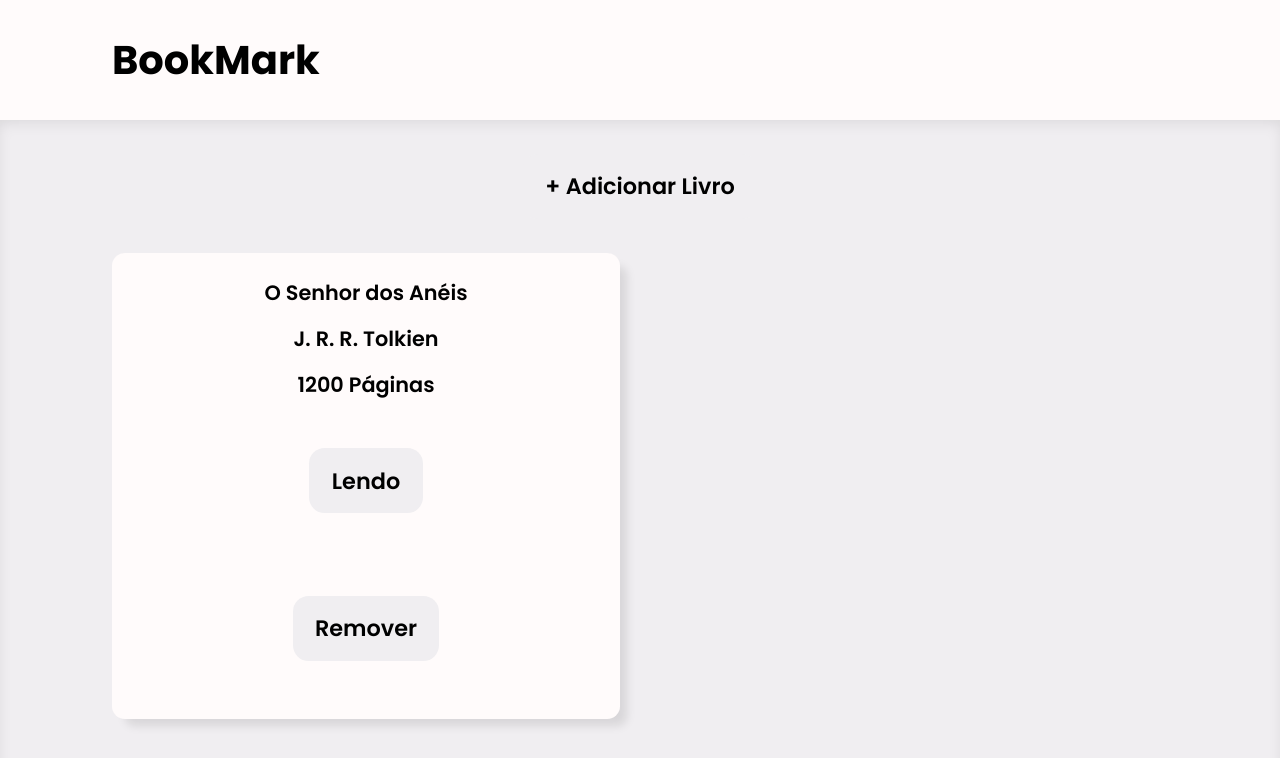
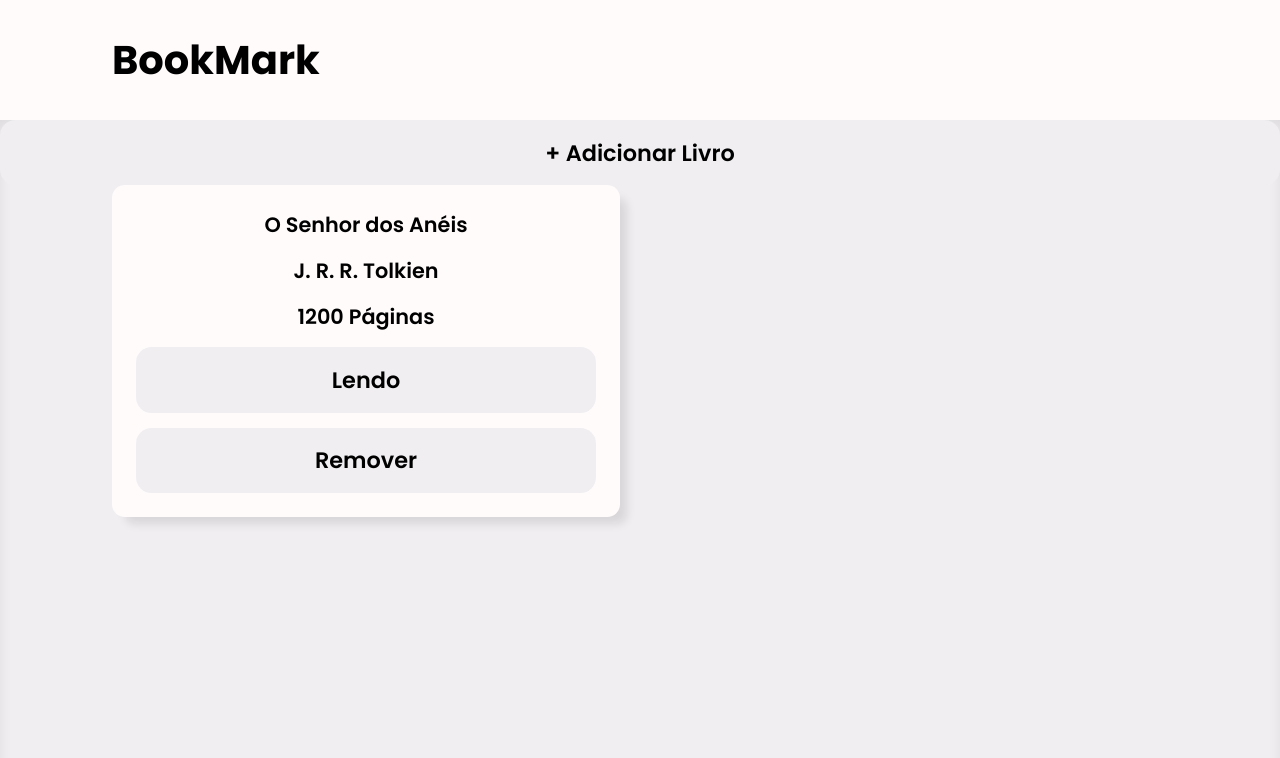
Before and after one commit to felprangel/Biblioteca-v2, a Next.js app: page / in a window 1280 px wide. Shown: the top 758 px of the page. Built offline with nearby package versions, Linux system fonts and the light colour scheme.

Commit message:
ajusta estilização do botão

```diff
--- a/src/components/Botao.jsx
+++ b/src/components/Botao.jsx
@@ -11,7 +11,7 @@ export const Botao = props => {
 
 const BotaoStyle = styled.button`
   padding: 0.7em 1em;
-  margin: 1.5em 0;
+  width: 100%;
 
   font-size: 1.4em;
   font-weight: 600;
```
